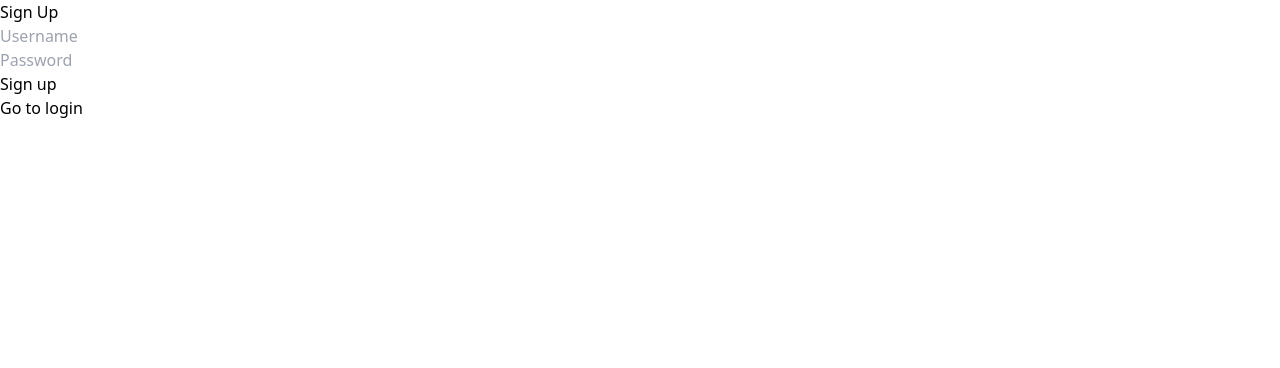
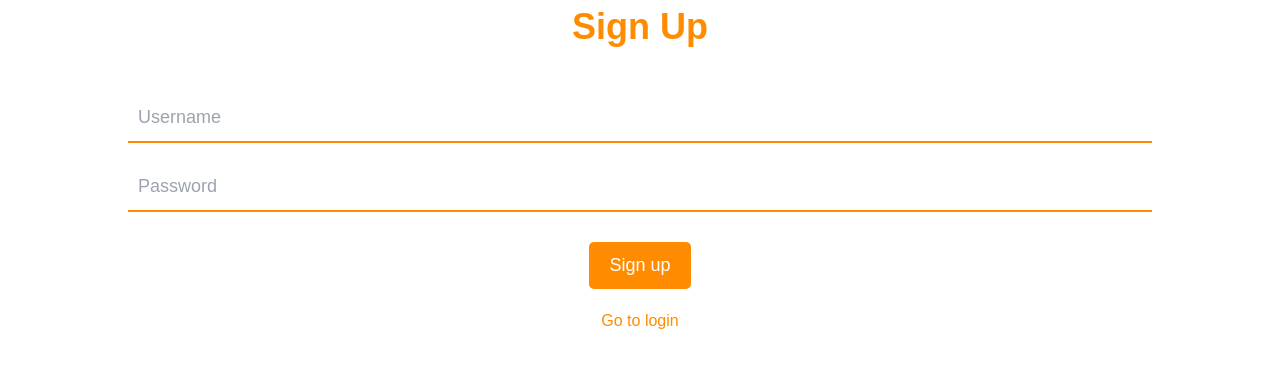
Before and after one commit to knnyshn/Rabbit-Front, a React (Create React App) app in the folder Client/: page /auth/signup in a window 1280 px wide. Shown: the top 368 px of the page. Built offline with nearby package versions, Linux system fonts and the light colour scheme.

Commit message:
cssing some more

```diff
--- a/Client/src/App.js
+++ b/Client/src/App.js
@@ -2,8 +2,8 @@ import { Routes, Route } from 'react-router-dom';
 import React from 'react';
 import Home from './Components/Home';
 import PostDetails from './Components/PostDetails';
-import Login from './Components/Login';
-import Signup from './Components/Signup';
+import Login from './Components/Accountlogin/Login';
+import Signup from './Components/Accountlogin/Signup';
 
 function App() {
 
--- a/Client/src/Components/Login.js
+++ b/Client/src/Components/Accountlogin/Login.js
@@ -1,7 +1,7 @@
 import React from 'react'
 import { useState } from 'react'
 import { Link } from 'react-router-dom'
-import { signIn } from '../api/user'
+import { signIn } from '../../api/user'
 
 export default function Login() {
   const [text, setText] = useState('')
--- /dev/null
+++ b/Client/src/Components/Accountlogin/Signup.css
@@ -0,0 +1,60 @@
+body {
+  background-color: #fff;
+  color: #ff8c00;
+  font-family: Arial, Helvetica, sans-serif;
+}
+
+h1 {
+  font-size: 36px;
+  font-weight: bold;
+  margin: 0;
+  text-align: center;
+}
+
+form {
+  margin-top: 30px;
+  text-align: center;
+}
+
+input[type="text"], input[type="password"] {
+  border: none;
+  border-bottom: 2px solid #ff8c00;
+  font-size: 18px;
+  margin: 10px 0;
+  padding: 10px;
+  width: 80%;
+}
+
+input[type="text"]:focus, input[type="password"]:focus {
+  outline: none;
+}
+
+button {
+  background-color: #ff8c00;
+  border: none;
+  border-radius: 5px;
+  color: #fff;
+  cursor: pointer;
+  font-size: 18px;
+  margin-top: 20px;
+  padding: 10px 20px;
+}
+
+button:hover {
+  background-color: #ff6d00;
+}
+
+span {
+  display: block;
+  margin-top: 20px;
+  text-align: center;
+}
+
+a {
+  color: #ff8c00;
+  text-decoration: none;
+}
+
+a:hover {
+  text-decoration: underline;
+}
--- a/Client/src/Components/Signup.js
+++ b/Client/src/Components/Accountlogin/Signup.js
@@ -1,5 +1,5 @@
 import { Link } from 'react-router-dom'
-import { signUp } from '../api/user';
+import { signUp } from '../../api/user';
 import React from 'react';
 import { useState, useEffect } from 'react';
 import axios from 'axios';
@@ -7,6 +7,7 @@ import Container from 'react-bootstrap/Container';
 import Navbar from 'react-bootstrap/Navbar';
 import Button from 'react-bootstrap/Button';
 import Form from 'react-bootstrap/Form';
+import './Signup.css'
 
 export default function Signup() {
   const [text, setText] = useState('')
--- a/Client/src/Components/Navbar/Footer.css
+++ b/Client/src/Components/Navbar/Footer.css
@@ -1,9 +1,13 @@
 .footer {
   display: flex;
   justify-content: space-between;
-  padding: 20px;
+  padding: 10px;
   background-color: var(--accent);
   color: #FFFFFF;
+  position: fixed;
+  bottom: 0;
+  left: 0;
+  width: 100%;
 }
 
 .footer__section {
--- a/Client/src/Components/Navbar/Navbar.css
+++ b/Client/src/Components/Navbar/Navbar.css
@@ -7,20 +7,24 @@
   border-radius: 0.25rem;
   border-width: 2px;
   border-color: rgb(255, 255, 255, 0.5);
+  border-style: solid; /* added border style */
   box-shadow: 0 1px 2px 0 rgba(0, 0, 0, 0.05), 0 1px 2px 0 #d1d5db;
 }
 
 .logo {
-  height: 50px;
-  width: 50px;
-  padding: 10px;
-
+  display: flex;
+  align-items: center;
 }
 
 .logo img {
-  height: 100%;
-  width: 100%;
+  height: 50px;
+  width: 50px;
   border-radius: 50%;
+}
+
+.title {
+  margin-left: 10px;
+  font-size: 24px;
 }
 
 .search-bar {
@@ -29,7 +33,6 @@
   margin-right: auto;
   margin-left: auto;
 }
-
 
 .search-bar input {
   height: 40px;
@@ -51,12 +54,15 @@
   margin-left: 10px;
   font-size: 16px;
   cursor: pointer;
+  margin-top: 0;
+  margin-bottom: 0;
 }
 
 .search-bar button:hover {
   background-color: var(--accent);
   color: #FFFFFF;
 }
+
 .nav-links {
   display: flex;
   list-style: none;
@@ -69,6 +75,8 @@
 }
 
 .nav-links li:last-child {
+  margin-right:
+ 20px;
   margin-right: 0;
 }
 
--- a/Client/src/Components/Navbar/Navbar.js
+++ b/Client/src/Components/Navbar/Navbar.js
@@ -5,11 +5,12 @@ import DarkMode from './Darkmode';
 
 function NavBar() {
   return (
-    <div id="navbar"className="nav-container">
+    <div id="navbar" className="nav-container">
       <div className="logo">
-      <Link to={`/`}>
-      <img src="/Rabbit.jpeg" alt="logo" />
-      </Link>
+        <Link to={`/`}>
+          <img src="/Rabbit.jpeg" alt="logo" />
+        </Link>
+        <h2 className="title">Rabbit</h2>
       </div>
       <div className="search-bar">
         <input type="text" placeholder="Search" />
@@ -18,7 +19,9 @@ function NavBar() {
       <ul className="nav-links">
         <li><a href="Home">Home</a></li>
         <li><a href="About">About</a></li>
-        <li><a href="Login">Login</a></li>
+        <li>
+          <Link to="/signup">Login</Link>
+        </li>
       </ul>
       <DarkMode />
     </div>
--- a/Client/src/Components/Sidebar/Sidebar.css
+++ b/Client/src/Components/Sidebar/Sidebar.css
@@ -1,11 +1,17 @@
 .sidebar {
-  width: 300px;
-  height: calc(100vh - 120px); /* subtract the height of your header and footer */
   position: fixed;
-  top: 60px; /* set the top value to the height of your header */
+  top: 0;
+  right: -200px;
+  width: 200px;
+  height: 100%;
+  background-color: #F66E44;
+  z-index: 1;
+  transition: 0.5s;
+  padding-top: 60px;
+}
+
+.sidebar.active {
   right: 0;
-  background-color: var(--accent);
-  z-index: 999;
 }
 
 @media screen and (max-width: 768px) {
@@ -16,6 +22,7 @@
     right: -100%;
     transition: all 0.3s ease;
   }
+
   .sidebar.active {
     right: 0;
   }
@@ -38,13 +45,24 @@
 .sidebar-burrows li a {
   display: block;
   padding: 10px;
-  color: #FFFFFF;
+  color: #000000;
   font-weight: bold;
   text-decoration: none;
 }
 
 .sidebar-burrows li a:hover {
   background-color: #FFFFFF;
-  color: var(--accent);
+  color: #F66E44;
   border-radius: 20px;
 }
+
+.sidebar-active-button {
+  margin-right: 200px;
+  transition: margin-right 0.5s;
+}
+
+@media screen and (max-width: 768px) {
+  .sidebar-active-button {
+    margin-right: 0;
+  }
+}
--- a/Client/src/Components/Sidebar/Sidebar.js
+++ b/Client/src/Components/Sidebar/Sidebar.js
@@ -1,36 +1,28 @@
-import './Sidebar.css'
+import './Sidebar.css';
 import '../../Styles/global.css';
 import React, { useState, useEffect } from 'react';
 
 export default function Sidebar() {
-  // const [menus, setMenus] = useState([]);
   const [burrows, setBurrows] = useState([]);
+  const [sidebarActive, setSidebarActive] = useState(false);
 
   useEffect(() => {
-    // // Fetch menus data from API endpoint
-    // fetch('/api/menus')
-    //   .then(response => response.json())
-    //   .then(data => setMenus(data));
-
-    // Fetch burrows data from API endpoint
     fetch('https://rabbit-app-back.herokuapp.com/burrows/?format=json')
       .then(response => response.json())
       .then(data => {
-        // console.log(data.name)
         setBurrows(Object.values(data))
       });
   }, []);
 
+  const handleToggleSidebar = () => {
+    setSidebarActive(!sidebarActive);
+  }
+
   return (
     <div>
-      <div id="sidebar" className="sidebar">
+      <button onClick={handleToggleSidebar} className={sidebarActive ? 'sidebar-active-button' : ''}>Toggle Sidebar</button>
+      <div id="sidebar" className={`sidebar ${sidebarActive ? 'active' : ''}`}>
         <div className='sidebar-menu'>
-          {/* <ul className='sidebar-link'>
-            {menus.map(menu => (
-              <li key={menu.to}><a href={menu.to}>{menu.text}</a></li>
-            ))}
-          </ul>
-          <hr /> */}
           <ul className='sidebar-burrows'>
             {burrows.map(burrow => (
               <li key={burrow.id}><a href={`/burrow/${burrow.name}`}>{burrow.name}</a></li>
```
